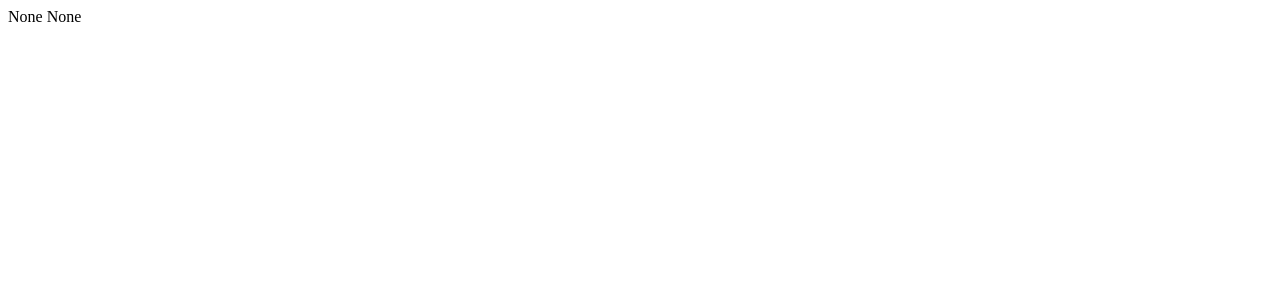
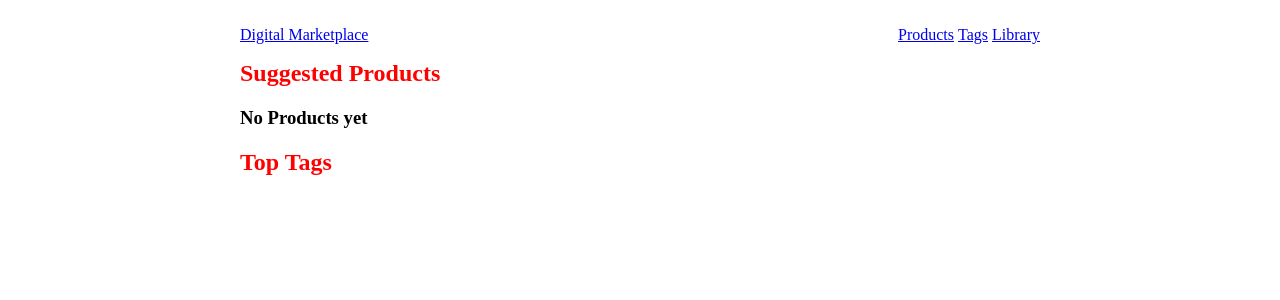
Before and after one commit to Dmitrii-Kozlov/market, a Django app: page / in a window 1280 px wide. Before the commit the part shown is almost empty. Shown: the top 300 px of the page. Run offline with Django 3.2, Linux system fonts and the light colour scheme; some libraries are stand-ins or nearby versions.

Commit message:
add user interface

```diff
--- a/src/static/css/base.css
+++ b/src/static/css/base.css
@@ -4,4 +4,22 @@ h2 {
 .main-content {
     width: 800px;
     margin: 0 auto;
+    clear: both;
 }
+.main-nav {
+    width: 800px;
+    margin: 10px auto;
+}
+.main-nav li {
+    display: inline;
+}
+.pull-left {
+    float: left;
+}
+.pull-right {
+    float: right;
+}
+
+.first-nav {
+    padding-left: 0px;
+}
--- a/src/templates/base.html
+++ b/src/templates/base.html
@@ -7,6 +7,16 @@
     <title>Marketplace</title>
 </head>
 <body>
+<nav class="main-nav">
+    <ul class="pull-left first-nav">
+        <li lca><a href="{% url 'dashboard' %}">Digital Marketplace</a> </li>
+    </ul>
+    <ul class="pull-right">
+        <li><a href="{% url 'products:list' %}">Products</a> </li>
+        <li><a href="{% url 'tags:list' %}">Tags</a> </li>
+        <li><a href="#">Library</a> </li>
+    </ul>
+</nav>
 <div class="main-content">
 {% block content %}
 {% endblock %}
--- a/src/templates/dashboard/view.html
+++ b/src/templates/dashboard/view.html
@@ -1,11 +1,15 @@
-<!DOCTYPE html>
-<html lang="en">
-<head>
-    <meta charset="UTF-8">
-    <title>Title</title>
-</head>
-<body>
-{{ products }}
-{{ top_tags }}
-</body>
-</html>
+{% extends "base.html" %}
+{% block content %}
+<div>
+    <h2>Suggested Products</h2>
+{% include "products/product_list_snippet.html" with product_list=products %}
+</div>
+<div>
+    <h2>Top Tags</h2>
+    {% for tag in top_tags %}
+    <li><a href="{{ tag.get_absolute_url }}">{{ tag }}</a></li>
+    {% endfor %}
+
+</div>
+
+{% endblock %}
--- /dev/null
+++ b/src/templates/products/product_list_snippet.html
@@ -0,0 +1,12 @@
+{% load get_thumbnail %}
+{% for product in product_list %}
+    <li><a href={{ product.get_absolute_url }}> {{ product.title }}</a> <br>
+<!--        {% if product|get_thumbnail:'micro' %}-->
+        <a href={{ product.get_absolute_url }}>
+            <img src="{{ product|get_thumbnail:'micro' }}">
+        </a><br>
+<!--        {% endif %}-->
+        Price: {{ product.price }}</li>
+{% empty %}
+<h3>No Products yet</h3>
+{% endfor %}
```
Also changed, not shown: src/templates/products/product_list.html (+9 -7 lines).
